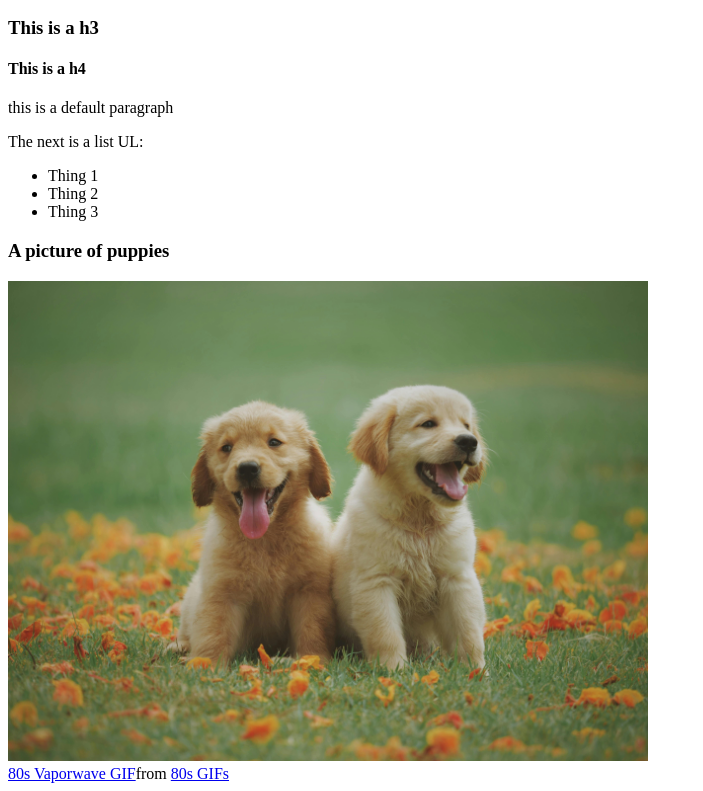
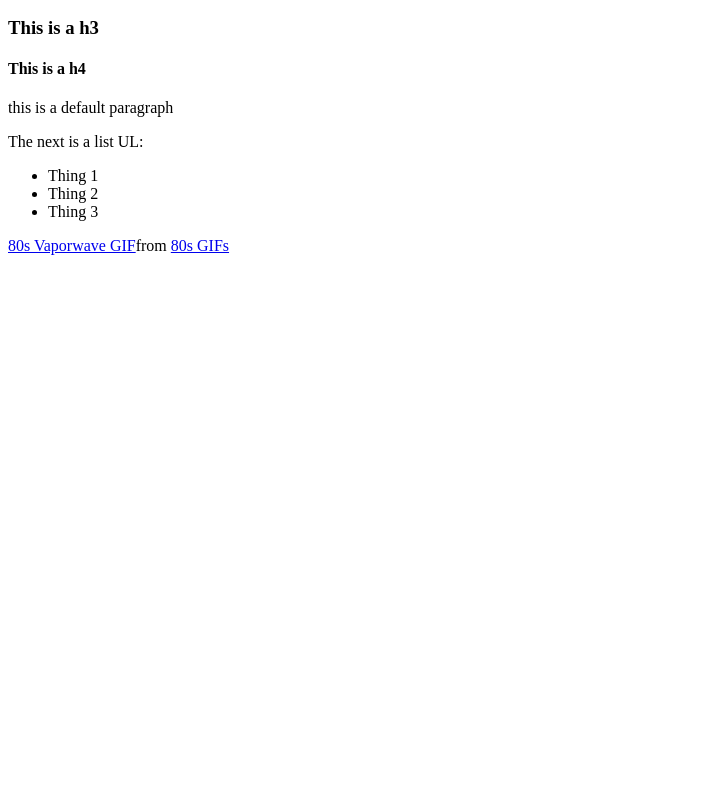
Before and after one commit to gabek96/SE-319, a plain HTML site: page 319 Activites/Activity01/gabek964_Activity01.html in a window 1280 px wide. Shown: the part 180-971 px from the top of the page, without its empty margins (0-703 px from the left). After the commit the page ends 800 px from the top, so only its background shows below. Drawn offline with Linux system fonts and the light colour scheme; a script that the page names is missing; files whose address does not match are found by name.

Commit message:
Added lost files

```diff
--- a/319 Activites/Activity01/gabek964_Activity01.html
+++ b/319 Activites/Activity01/gabek964_Activity01.html
@@ -27,9 +27,6 @@
         <li>Thing 3</li>
     </ul>
 
-    <h3>A picture of puppies </h3>
-    <img src="C:\Users\miles\Downloads\319 Activites\Activity01\pexels-chevanon-1108099.jpg" style="width: 640px;"
-        alt="This is a dawg">
     <div class="tenor-gif-embed" data-postid="20486219" data-share-method="host" data-aspect-ratio="1.77778"
         data-width="100%">
         <a href="https://tenor.com/view/80s-vaporwave-gif-20486219">80s Vaporwave GIF</a>from <a
```
